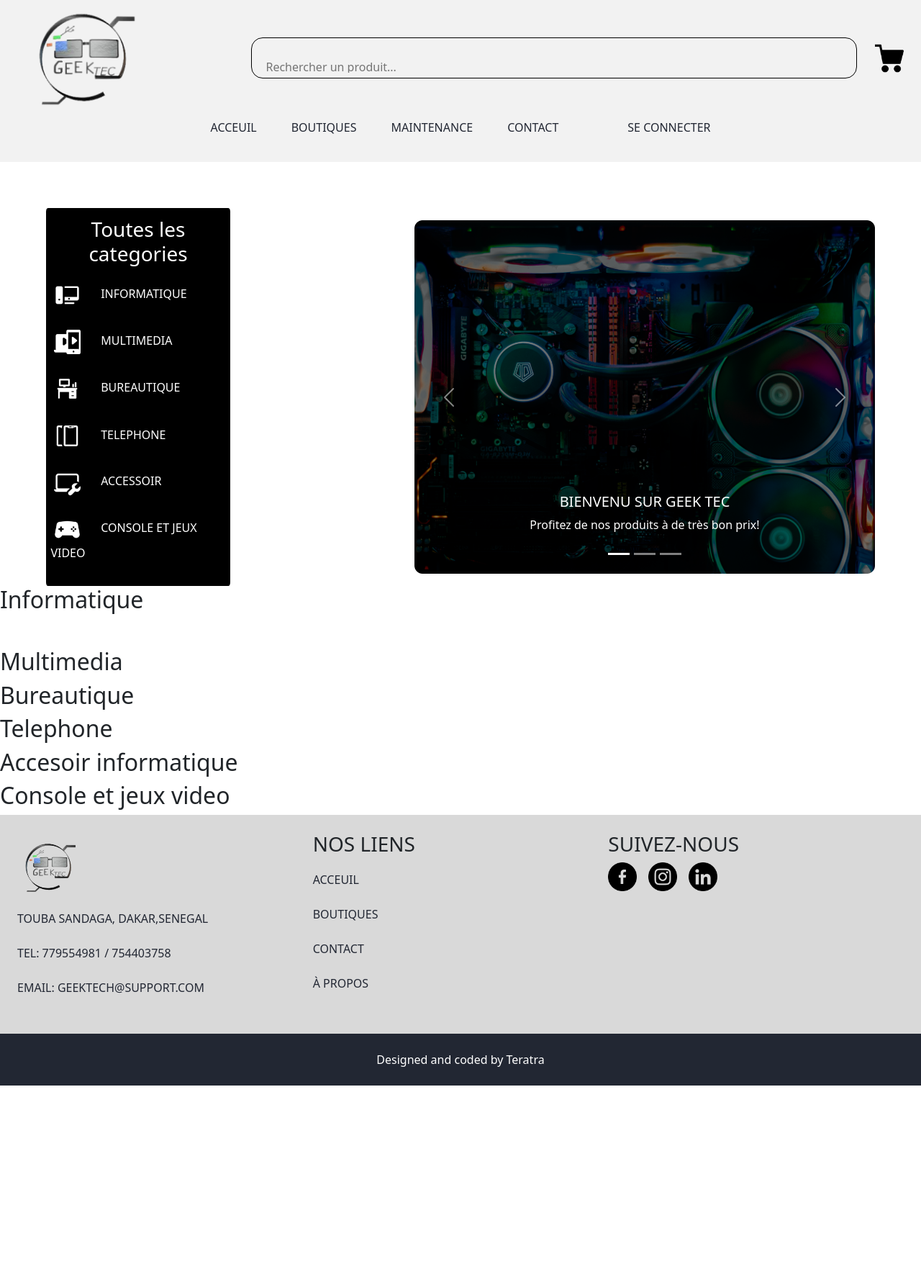
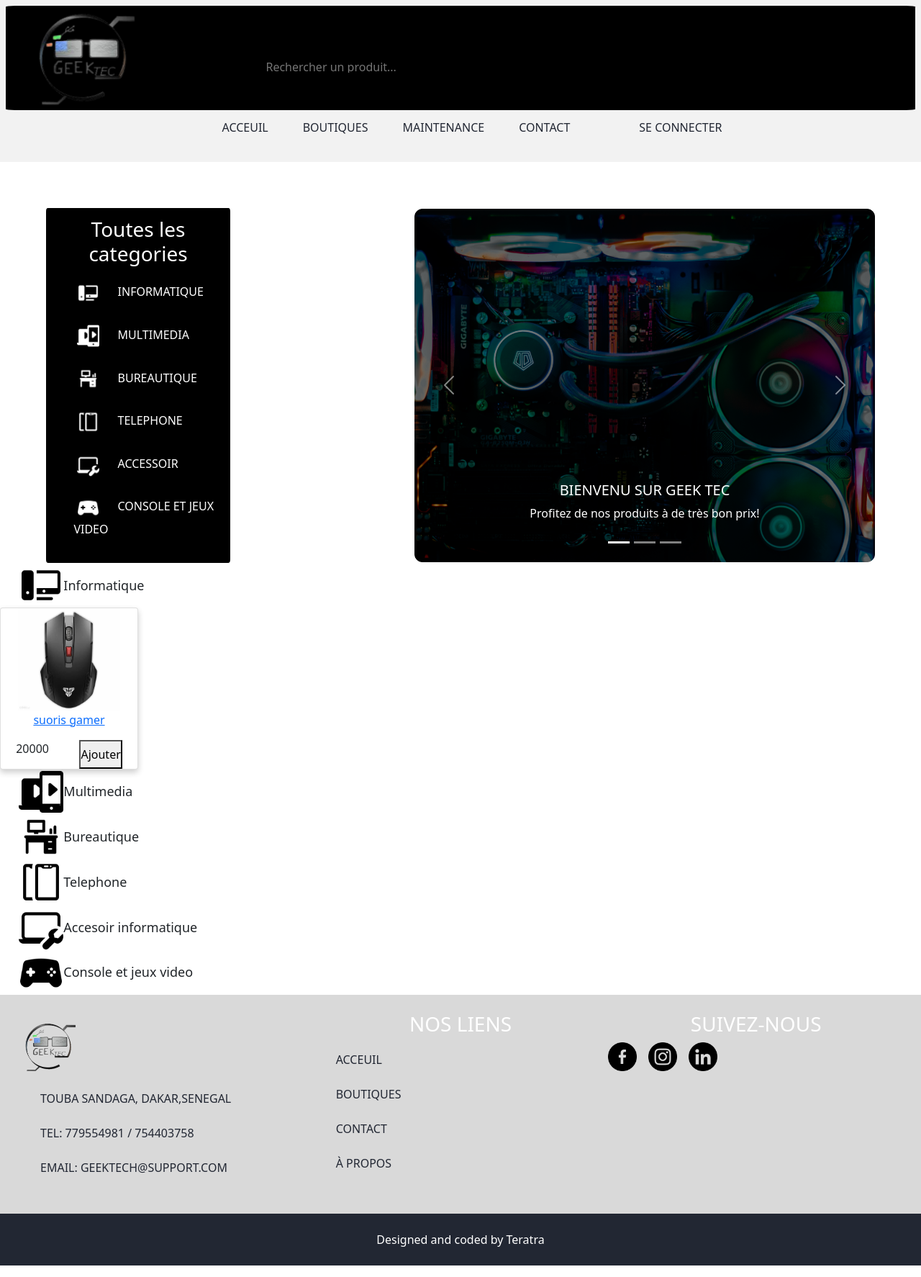
Before and after one commit to Dar-rius/ecommerce, a Django app: page /home/ in a window 1280 px wide. Shown: the whole page at 72% size. Before the commit the page ends 1508 px from the top, so only its background shows below. Run offline with Django 4.2, Linux system fonts and the light colour scheme; data comes from the database, SQL or seed files in the repository; both versions use the stored data as it was after the commit.

Commit message:
update page model and page home

```diff
--- a/geektech/models.py
+++ b/geektech/models.py
@@ -109,5 +109,5 @@ class Produit(models.Model):
     prix_produit = models.IntegerField(default=0)
     quantite_produit = models.IntegerField(default=0)
     cat_produit = models.CharField(max_length=50, choices=CATEGORIES, verbose_name="categories")
-    photo_produit = models.FileField(upload_to='uploads/')
+    photo_produit = models.ImageField(upload_to='images/')
     tendance = models.IntegerField(default=0)
--- a/geektech/static/style/header.css
+++ b/geektech/static/style/header.css
@@ -3,7 +3,7 @@ header{
     display: flex;
     flex-direction: column;
     padding: .5rem;
-    background: hsl(0, 0%, 95%);
+    background-color: hsl(0, 0%, 95%);
 }
 
 header nav{
--- a/geektech/static/style/home.css
+++ b/geektech/static/style/home.css
@@ -7,7 +7,7 @@
     margin-top: 5%;
 }
 
-#sec1 nav{
+nav{
     background-color: black;
     width: 20%;
     border-radius: 1%;
@@ -15,7 +15,7 @@
     padding-top: 1%;
 }
 
-#sec1 h3{
+h3{
     text-align: center;
     color: white;
 }
@@ -25,7 +25,7 @@
     margin-left: 10%;
 }
 
-ul,a  {
+ul a{
     list-style-type: none;
     text-decoration: none;
     color: white;
@@ -38,4 +38,34 @@ nav img{
     width: 15%;
 }
 
+.groupName{
+    display: flex;
+    align-items: center;
+    font-size: large;
+    margin-left: 2%;
+}
+
+.groupName img{
+    width: 5%;
+
+}
+
+.card{
+    box-shadow: 0 4px 8px 0 rgba(0,0,0,0.2);
+    transition: 0.3s;
+    width: 15%;
+    text-align: center;
+}
+
+.card img{
+    width: 75%;
+}
+
+.bas{
+    display: flex;
+    justify-content: space-around;
+}
+
+
+
 /* END HOME */
--- a/geektech/templates/components/header.html
+++ b/geektech/templates/components/header.html
@@ -1,6 +1,5 @@
+{% load static %}
 {% block content%}
-{% load static %}
-
     <header>
         <nav>
             <img src="{% static 'image/logo.png' %}" alt=""/>
--- a/geektech/templates/page/home.html
+++ b/geektech/templates/page/home.html
@@ -79,20 +79,33 @@
 
         <section>
             <div>
-                <h2>Informatique</h2>
+                <div class="groupName">
+                    <img src="{% static 'image/Workstation_black.png' %}" alt="">
+                    Informatique
+                </div>
+                <div class="item">
                     {% for produit in produits %}
                         {% if produit.cat_produit == "Informatique" %}
+                        <div class="card">
                             <a href="{% url 'detail' produit.id%}">
-                        <div>
+                                <img src="{{produit.photo_produit.url}}">
                                 <p>{{produit.nom_produit}}</p>
+                            </a>
+                            <div class="bas">
+                                <p>{{produit.prix_produit}}</p>
+                                <button>Ajouter</button>
                             </div>
-                    </a>
+                        </div>
                         {% endif %}
                     {% endfor %}
                 </div>
+            </div>
 
             <div>
-                <h2>Multimedia</h2>
+                <div class="groupName">
+                    <img src="{% static 'image/MultimediaPublishing_black.png' %}" alt="">
+                    Multimedia
+                </div>
                 {% for produit in produits %}
                     {% if produit.cat_produit == "Multimedia" %}
                     <a href="{% url 'detail' produit.id%}">
@@ -105,7 +118,10 @@
             </div>
 
             <div>
-                <h2>Bureautique</h2>
+                <div class="groupName">
+                    <img src="{% static 'image/Office_black.png' %}" alt="">
+                    Bureautique
+                </div>
                 {% for produit in produits %}
                     {% if produit.cat_produit == "Bureautique" %}
                        <a href="{% url 'detail' produit.id%}">
@@ -118,7 +134,10 @@
             </div>
 
             <div>
-                <h2>Telephone</h2>
+                <div class="groupName">
+                    <img src="{% static 'image/Mobile_black.png' %}" alt="">
+                    Telephone
+                </div>
                 {% for produit in produits %}
                     {% if produit.cat_produit == "Telephone" %}
                        <a href="{% url 'detail' produit.id%}">
@@ -131,7 +150,10 @@
             </div>
 
             <div>
-                <h2>Accesoir informatique</h2>
+                <div class="groupName">
+                    <img src="{% static 'image/ComputerSupport_black.png' %}" alt="">
+                    Accesoir informatique
+                </div>
                 {% for produit in produits %}
                     {% if produit.cat_produit == "Accesoir" %}
                        <a href="{% url 'detail' produit.id%}">
@@ -144,7 +166,10 @@
             </div>
 
             <div>
-                <h2>Console et jeux video</h2>
+                <div class="groupName">
+                    <img src="{% static 'image/GameController_black.png' %}" alt="">
+                    Console et jeux video
+                </div>
                 {% for produit in produits %}
                     {% if produit.cat_produit == "Console et jeux video" %}
                        <a href="{% url 'detail' produit.id%}">
--- a/server/urls.py
+++ b/server/urls.py
@@ -16,8 +16,13 @@ Including another URLconf
 from django.contrib import admin
 from django.urls import path, include
 from geektech import urls
+from django.conf import settings
+from django.conf.urls.static import static
 
 urlpatterns = [
     path('admin/', admin.site.urls),
     path('', include(urls))
 ]
+
+if settings.DEBUG:
+        urlpatterns += static(settings.MEDIA_URL,document_root=settings.MEDIA_ROOT)
```
Also changed, not shown: server/settings.py (+11 -1 lines), db.sqlite3, geektech/migrations/0001_initial.py, geektech/static/image/ComputerSupport_black.png (renamed from geektech/static/image/Computer Support_black.png), geektech/static/image/GameController_black.png (renamed from geektech/static/image/Game Controller_black.png), media/images/gaming_pc.jpg (renamed from uploads/gaming_pc.jpg), media/images/souris.png (added), uploads/FXNGglAWYAMIH7M.jfif (deleted), uploads/gaming_pc_EMF2lmJ.jpg (deleted), uploads/gaming_pc_a2Irr9J.jpg (deleted), uploads/gaming_pc_xek9WtB.jpg (deleted), uploads/téléchargement.jfif (deleted), uploads/téléchargement_NFxjTXa.jfif (deleted), uploads/téléchargement_lQVuBWg.jfif (deleted). Lines whose indentation alone changed are shown as unchanged.
